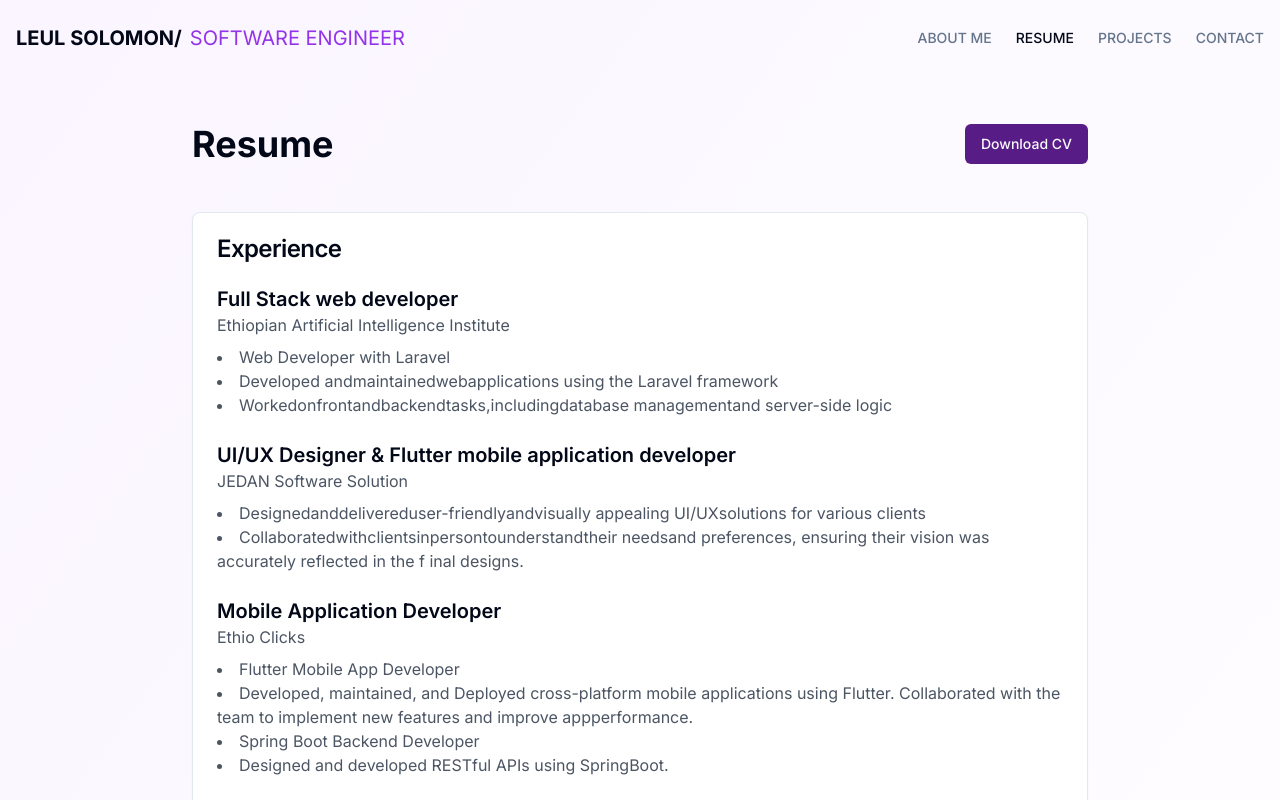
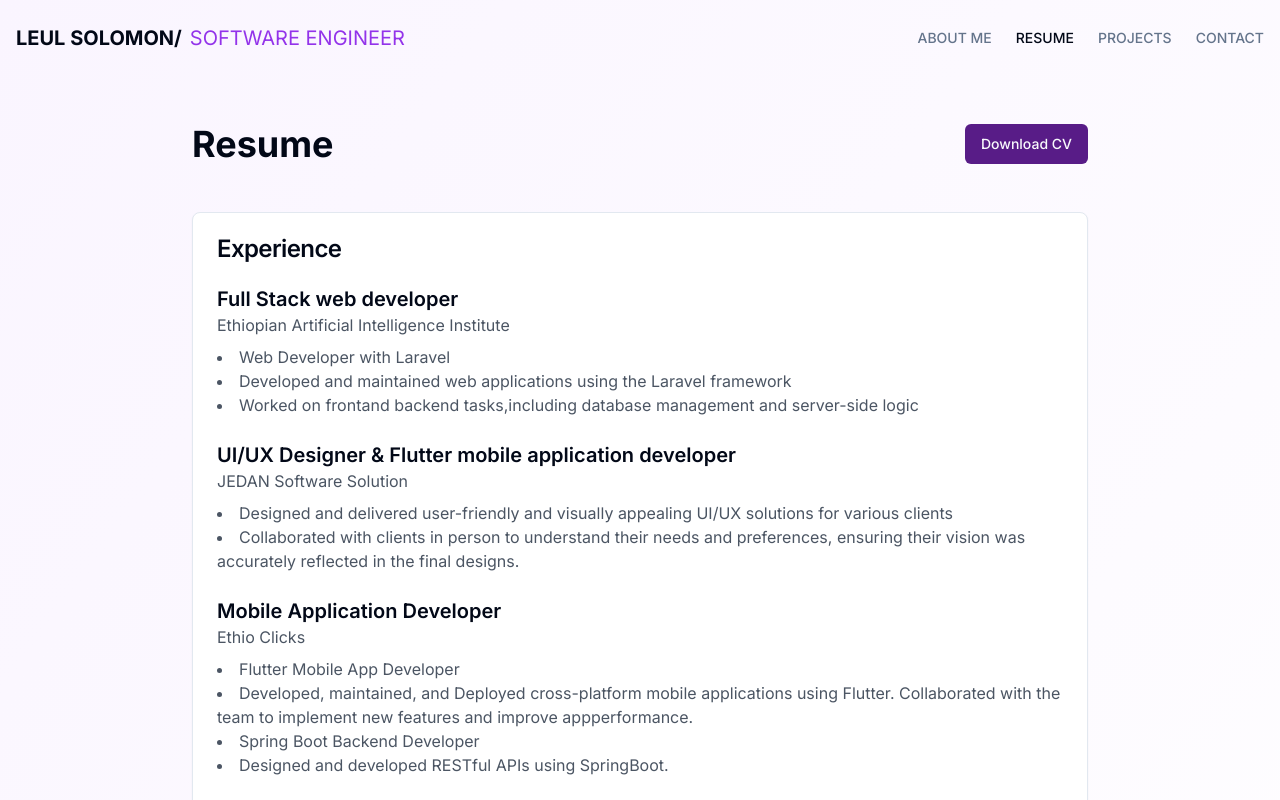
Before and after one commit to leul-sol/leulsolm, a Next.js app: page /resume in a window 1280 px wide. Shown: the top 800 px of the page. Built offline with nearby package versions, Linux system fonts and the light colour scheme.

Commit message:
text space fix

```diff
--- a/app/resume/page.tsx
+++ b/app/resume/page.tsx
@@ -47,12 +47,12 @@ export default function Resume() {
                   <ul className="mt-2 list-disc list-inside text-gray-600">
                     <li>Web Developer with Laravel</li>
                     <li>
-                      Developed andmaintainedwebapplications using the Laravel
-                      framework
+                      Developed and maintained web applications using the
+                      Laravel framework
                     </li>
                     <li>
-                      Workedonfrontandbackendtasks,includingdatabase
-                      managementand server-side logic
+                      Worked on frontand backend tasks,including database
+                      management and server-side logic
                     </li>
                   </ul>
                 </div>
@@ -63,13 +63,13 @@ export default function Resume() {
                   <p className="text-gray-600">JEDAN Software Solution</p>
                   <ul className="mt-2 list-disc list-inside text-gray-600">
                     <li>
-                      Designedanddelivereduser-friendlyandvisually appealing
-                      UI/UXsolutions for various clients
+                      Designed and delivered user-friendly and visually
+                      appealing UI/UX solutions for various clients
                     </li>
                     <li>
-                      Collaboratedwithclientsinpersontounderstandtheir needsand
-                      preferences, ensuring their vision was accurately
-                      reflected in the f inal designs.
+                      Collaborated with clients in person to understand their
+                      needs and preferences, ensuring their vision was
+                      accurately reflected in the final designs.
                     </li>
                   </ul>
                 </div>
```
